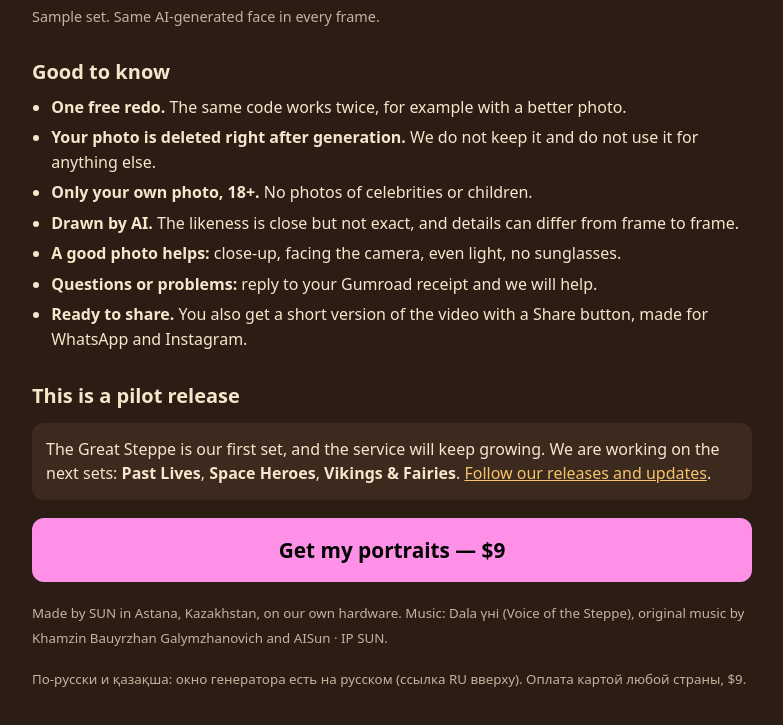
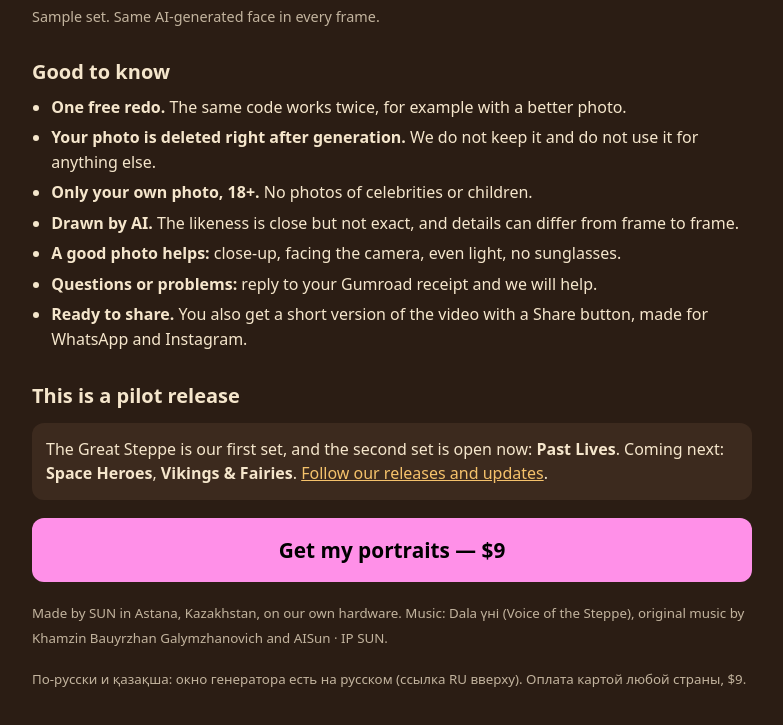
Before and after one commit to agihomecore/galymzhan-kz, a plain HTML site: page sun/steppe/index.html in a window 1280 px wide. Shown: the part 1592-2317 px from the top of the page, without its empty margins (248-1031 px from the left). Drawn offline with Linux system fonts and the light colour scheme.

Commit message:
Steppe: открыт второй набор — Past Lives (AISun)

```diff
--- a/sun/steppe/index.html
+++ b/sun/steppe/index.html
@@ -37,7 +37,7 @@ ol,ul{padding-left:1.2em;margin:.3em 0}li{margin:.35em 0}a{color:#f5c26b}small{o
 <li><b>Ready to share.</b> You also get a short version of the video with a Share button, made for WhatsApp and Instagram.</li>
 </ul>
 <h2>This is a pilot release</h2>
-<div class="t">The Great Steppe is our first set, and the service will keep growing. We are working on the next sets: <b>Past Lives</b>, <b>Space Heroes</b>, <b>Vikings &amp; Fairies</b>. <a href="https://agihome.gumroad.com/subscribe">Follow our releases and updates</a>.</div>
+<div class="t">The Great Steppe is our first set, and the second set is open now: <b>Past Lives</b>. Coming next: <b>Space Heroes</b>, <b>Vikings &amp; Fairies</b>. <a href="https://agihome.gumroad.com/subscribe">Follow our releases and updates</a>.</div>
 <a class="buy" href="https://agihome.gumroad.com/l/steppe">Get my portraits — $9</a>
 <p><small>Made by SUN in Astana, Kazakhstan, on our own hardware. Music: Dala үні (Voice of the Steppe), original music by Khamzin Bauyrzhan Galymzhanovich and AISun · IP SUN.</small></p>
 <p><small>По-русски и қазақша: окно генератора есть на русском (ссылка RU вверху). Оплата картой любой страны, $9.</small></p>
```
